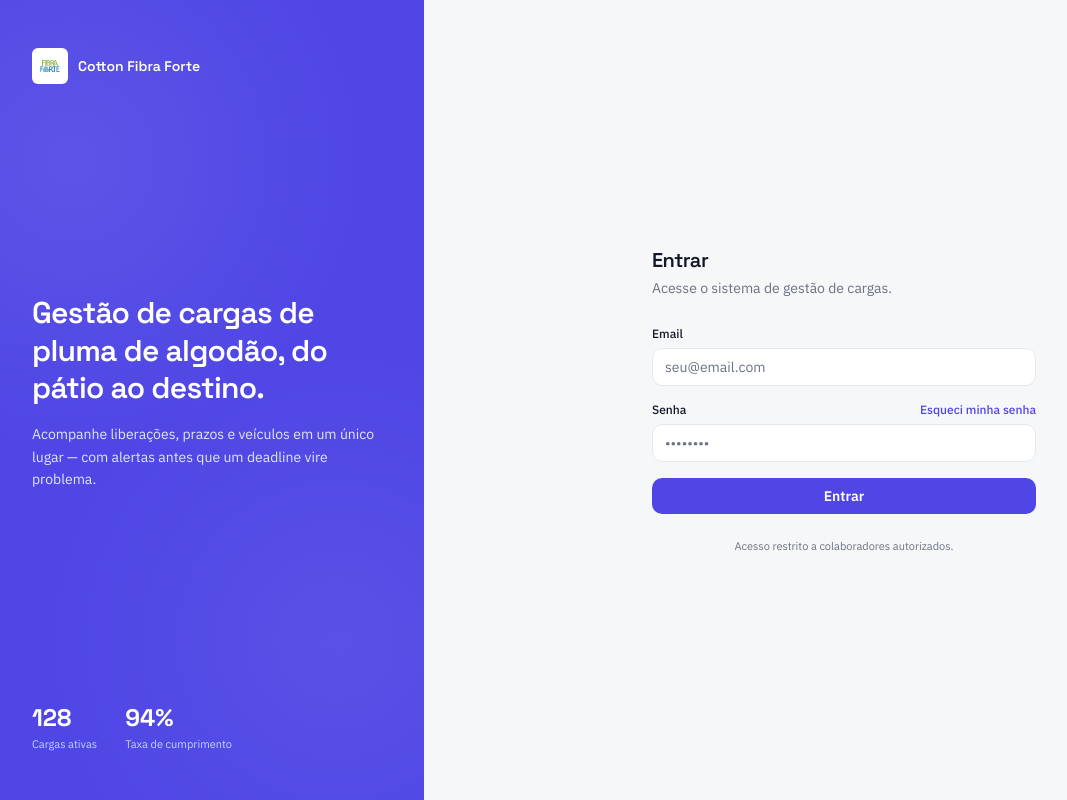
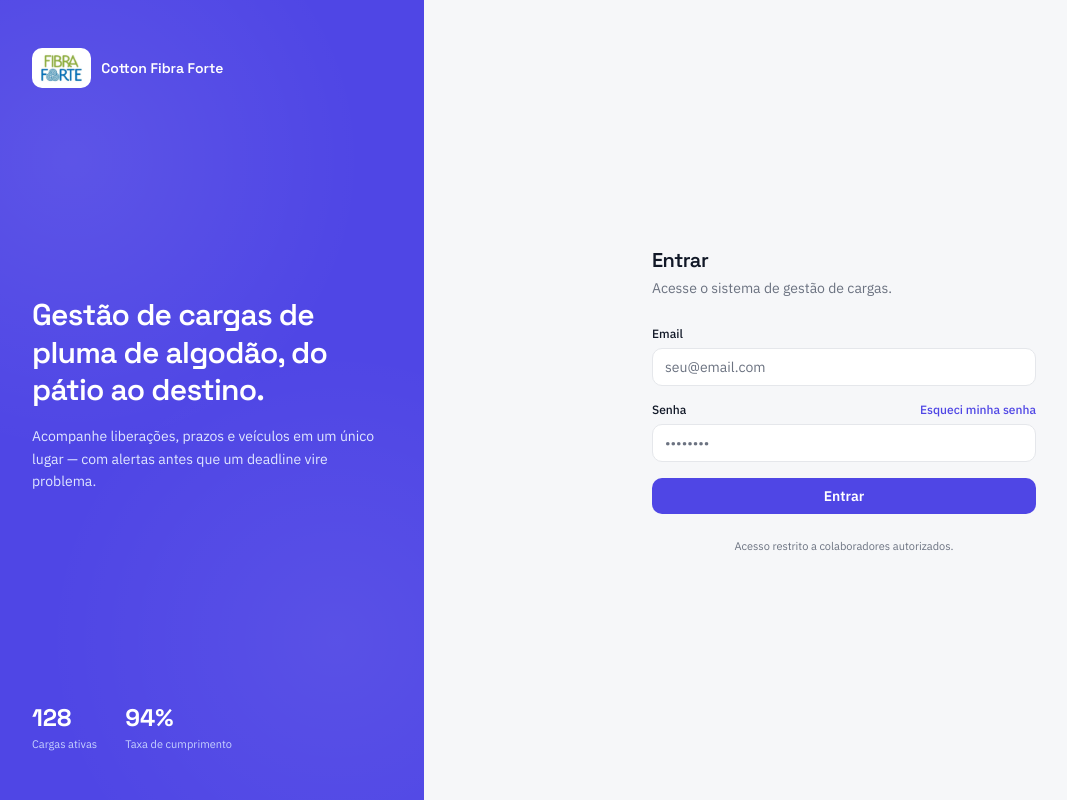
Before and after one commit to jhonesmendes/cotton-novo, a React (Vite) app in the folder frontend/: page /login in a window 1280 px wide. Shown: the whole page, without its empty margins (16-1083 px from the left). Built offline with nearby package versions, Linux system fonts and the light colour scheme.

Commit message:
feat: novo logo Fibra Forte no menu (bloco alinhado à altura do cabeçalho), login, convite e tela do cliente; apple-touch-icon
Co-Authored-By: Claude Opus 5.5 <noreply@anthropic.com>

```diff
--- a/frontend/index.html
+++ b/frontend/index.html
@@ -3,6 +3,7 @@
   <head>
     <meta charset="UTF-8" />
     <link rel="icon" type="image/png" href="/favicon-32x32.png" />
+    <link rel="apple-touch-icon" sizes="180x180" href="/apple-icon-180x180.png" />
     <meta name="viewport" content="width=device-width, initial-scale=1.0" />
 
     <!-- Google Fonts: IBM Plex Sans and Space Grotesk -->
--- a/frontend/src/components/Layout.tsx
+++ b/frontend/src/components/Layout.tsx
@@ -88,14 +88,17 @@ function SidebarContent({ onNavigate, onLogout, onMinhaConta, userName, perfil,
   );
 
   return <>
-    <div className={clsx('flex items-center gap-2.5 pb-5 pt-1', compacto ? 'justify-center' : 'px-4')}>
-      <img src="/logo-fibra.jpeg" alt="Fibra Forte" className="h-9 w-9 rounded-ui-sm object-contain" />
-      <div className={compacto ? 'sr-only' : ''}>
-        <span className="ui-marca-nome font-display text-sm font-semibold">Cotton Fibra</span>
-        <p className="ui-marca-sub text-[10px] font-medium uppercase tracking-wide">Gestão de Cargas</p>
+    {/* Marca: mesma altura do cabeçalho do topo (h-14), as linhas divisórias ficam alinhadas. */}
+    <div className={clsx('ui-sidebar-marca flex h-14 shrink-0 items-center gap-3 border-b', compacto ? 'justify-center px-2' : 'px-4')}>
+      <span className="flex h-10 shrink-0 items-center rounded-ui-md bg-white px-1.5 shadow-sm">
+        <img src="/logo-fibra-forte.png" alt="Fibra Forte" className="h-8 w-auto" />
+      </span>
+      <div className={compacto ? 'sr-only' : 'min-w-0 leading-tight'}>
+        <span className="ui-marca-nome block font-display text-[15px] font-bold">Cotton</span>
+        <span className="ui-marca-sub block text-[10px] font-medium uppercase tracking-wide">Gestão de cargas</span>
       </div>
     </div>
-    <nav className={clsx('flex-1 space-y-4', compacto ? 'flex flex-col items-center px-2' : 'px-3')} aria-label="Navegação principal">
+    <nav className={clsx('flex-1 space-y-4 pt-5', compacto ? 'flex flex-col items-center px-2' : 'px-3')} aria-label="Navegação principal">
       {itensDoPerfil(perfil).map((g) => (
         <div key={g.titulo} className={clsx('space-y-0.5', compacto && 'flex flex-col items-center border-t border-white/0 pt-2 first:pt-0')}>
           <p className={clsx('ui-nav-grupo pb-1 text-[10px] font-semibold uppercase tracking-wider', compacto ? 'sr-only' : 'px-3')}>{g.titulo}</p>
@@ -191,13 +194,13 @@ export default function Layout() {
 
   return <div className="min-h-screen bg-ui-background font-sans text-ui-text selection:bg-ui-primary selection:text-white">
     {!navTopo && (
-      <aside className={clsx('ui-sidebar fixed inset-y-0 left-0 z-40 hidden flex-col border-r py-5 md:flex', trilho ? 'w-[72px]' : 'w-56')}>
+      <aside className={clsx('ui-sidebar fixed inset-y-0 left-0 z-40 hidden flex-col border-r pb-3 md:flex', trilho ? 'w-[72px]' : 'w-56')}>
         <SidebarContent onLogout={handleLogout} onMinhaConta={() => setMinhaConta(true)} userName={user?.nome} perfil={user?.perfil} compacto={trilho} />
       </aside>
     )}
     {mobileOpen && <div className="fixed inset-0 z-50 md:hidden" role="dialog" aria-modal="true" aria-label="Menu de navegação">
       <button type="button" aria-label="Fechar menu" className="absolute inset-0 bg-black/45" onClick={() => setMobileOpen(false)} />
-      <aside className="ui-sidebar relative flex h-full w-72 flex-col py-5 shadow-2xl">
+      <aside className="ui-sidebar relative flex h-full w-72 flex-col pb-3 shadow-2xl">
         <button type="button" aria-label="Fechar menu" onClick={() => setMobileOpen(false)} className="absolute right-3 top-3 rounded-ui-sm p-2 text-ui-text-muted hover:bg-ui-muted"><XMarkIcon className="h-5 w-5" /></button>
         <SidebarContent onNavigate={() => setMobileOpen(false)} onLogout={handleLogout} onMinhaConta={() => setMinhaConta(true)} userName={user?.nome} perfil={user?.perfil} />
       </aside>
@@ -208,8 +211,10 @@ export default function Layout() {
           <button type="button" aria-label="Abrir menu" onClick={() => setMobileOpen(true)} className={clsx('rounded-ui-sm p-2 text-ui-text-muted hover:bg-ui-muted', navTopo ? 'lg:hidden' : 'md:hidden')}><Bars3Icon className="h-6 w-6" /></button>
           {navTopo ? (
             <>
-              <img src="/logo-fibra.jpeg" alt="Fibra Forte" className="h-8 w-8 rounded-ui-sm object-contain" />
-              <span className="ui-marca-nome mr-3 hidden font-display text-sm font-bold xl:inline">Cotton Fibra</span>
+              <span className="flex h-9 shrink-0 items-center rounded-ui-md bg-white px-1.5">
+                <img src="/logo-fibra-forte.png" alt="Fibra Forte" className="h-7 w-auto" />
+              </span>
+              <span className="ui-marca-nome mr-3 hidden font-display text-[15px] font-bold xl:inline">Cotton</span>
               <NavTopo perfil={user?.perfil} />
             </>
           ) : (
--- a/frontend/src/components/PosicaoCliente.tsx
+++ b/frontend/src/components/PosicaoCliente.tsx
@@ -26,7 +26,7 @@ export default function PosicaoCliente({ dados, rodapeExtra }: { dados: DadosPos
   return (
     <div className="mx-auto max-w-7xl space-y-6 p-4 sm:p-6">
       <header className="flex flex-wrap items-center gap-4">
-        <img src="/logo-fibra.jpeg" alt="Fibra Forte" className="h-12 w-12 rounded-ui-sm object-contain" />
+        <span className="flex h-12 items-center rounded-ui-md bg-white px-2"><img src="/logo-fibra-forte.png" alt="Fibra Forte" className="h-9 w-auto" /></span>
         <div className="flex-1">
           <h1 className="font-display text-xl font-bold text-ui-text">Posição de caminhões</h1>
           <p className="text-sm text-ui-text-muted">{dados.cliente?.nome}</p>
--- a/frontend/src/pages/Convite.tsx
+++ b/frontend/src/pages/Convite.tsx
@@ -34,7 +34,7 @@ export default function ConvitePage() {
     <div className="flex min-h-screen items-center justify-center bg-ui-background p-4">
       <div className="ui-card w-full max-w-md p-6">
         <div className="mb-5 flex items-center gap-3">
-          <img src="/logo-fibra.jpeg" alt="Fibra Forte" className="h-10 w-10 rounded-ui-sm object-contain" />
+          <span className="flex h-10 items-center rounded-ui-md bg-white px-1.5"><img src="/logo-fibra-forte.png" alt="Fibra Forte" className="h-8 w-auto" /></span>
           <div>
             <h1 className="font-display text-lg font-bold text-ui-text">Criar acesso</h1>
             <p className="text-xs text-ui-text-muted">Acompanhamento de cargas — Cotton Fibra Forte</p>
--- a/frontend/src/pages/Login.tsx
+++ b/frontend/src/pages/Login.tsx
@@ -44,7 +44,7 @@ export default function LoginPage() {
       {/* Brand panel */}
       <div className="hidden lg:flex lg:w-[440px] flex-shrink-0 flex-col justify-between bg-ui-primary p-12 text-white [background-image:radial-gradient(circle_at_20%_20%,rgba(255,255,255,0.08),transparent_40%),radial-gradient(circle_at_80%_80%,rgba(255,255,255,0.06),transparent_40%)]">
         <div className="flex items-center gap-2.5">
-          <img src="/logo-fibra.jpeg" alt="Fibra Forte" className="h-9 w-9 rounded-ui-sm object-contain bg-white p-0.5" />
+          <span className="flex h-10 items-center rounded-ui-md bg-white px-1.5"><img src="/logo-fibra-forte.png" alt="Fibra Forte" className="h-8 w-auto" /></span>
           <span className="font-display text-sm font-semibold">Cotton Fibra Forte</span>
         </div>
 
--- a/frontend/src/styles/estilos.css
+++ b/frontend/src/styles/estilos.css
@@ -166,7 +166,7 @@ tbody tr { transition: background-color .12s ease; }
   content: ''; position: absolute; left: -12px; top: 6px; bottom: 6px; width: 3px;
   border-radius: 0 3px 3px 0; background-color: var(--sb-ativo-marca);
 }
-.ui-sidebar .ui-sidebar-rodape { border-color: var(--sb-border); }
+.ui-sidebar .ui-sidebar-rodape, .ui-sidebar .ui-sidebar-marca { border-color: var(--sb-border); }
 .ui-sidebar .ui-sidebar-rodape button { color: var(--sb-text); }
 .ui-sidebar .ui-sidebar-rodape button:hover { background-color: var(--sb-hover-bg); color: var(--sb-hover-text); }
 .ui-sidebar .ui-sidebar-rodape .ui-usuario-nome { color: var(--sb-hover-text); }
```
Also changed, not shown: frontend/public/apple-icon-180x180.png (added), frontend/public/logo-fibra-forte.png (added).
